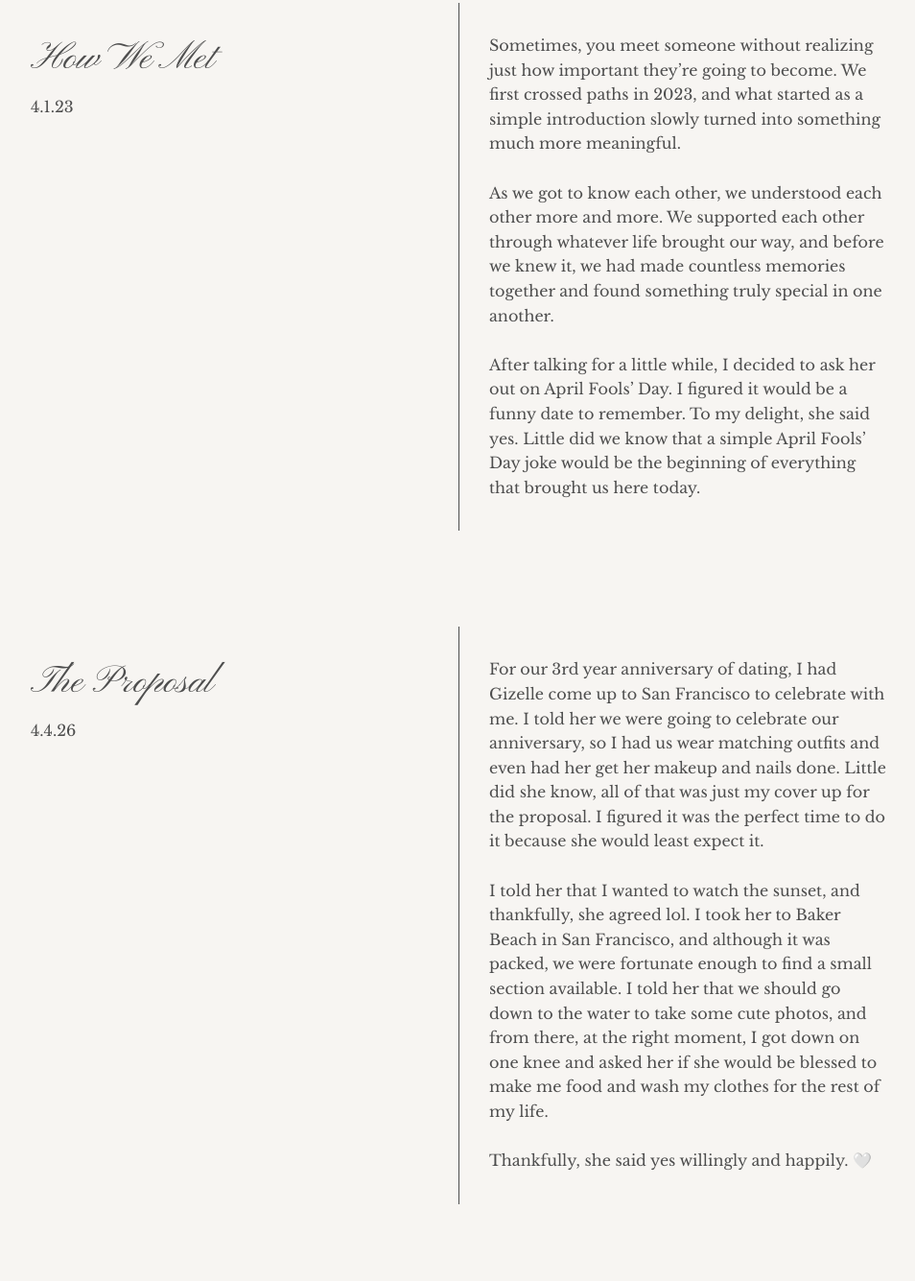
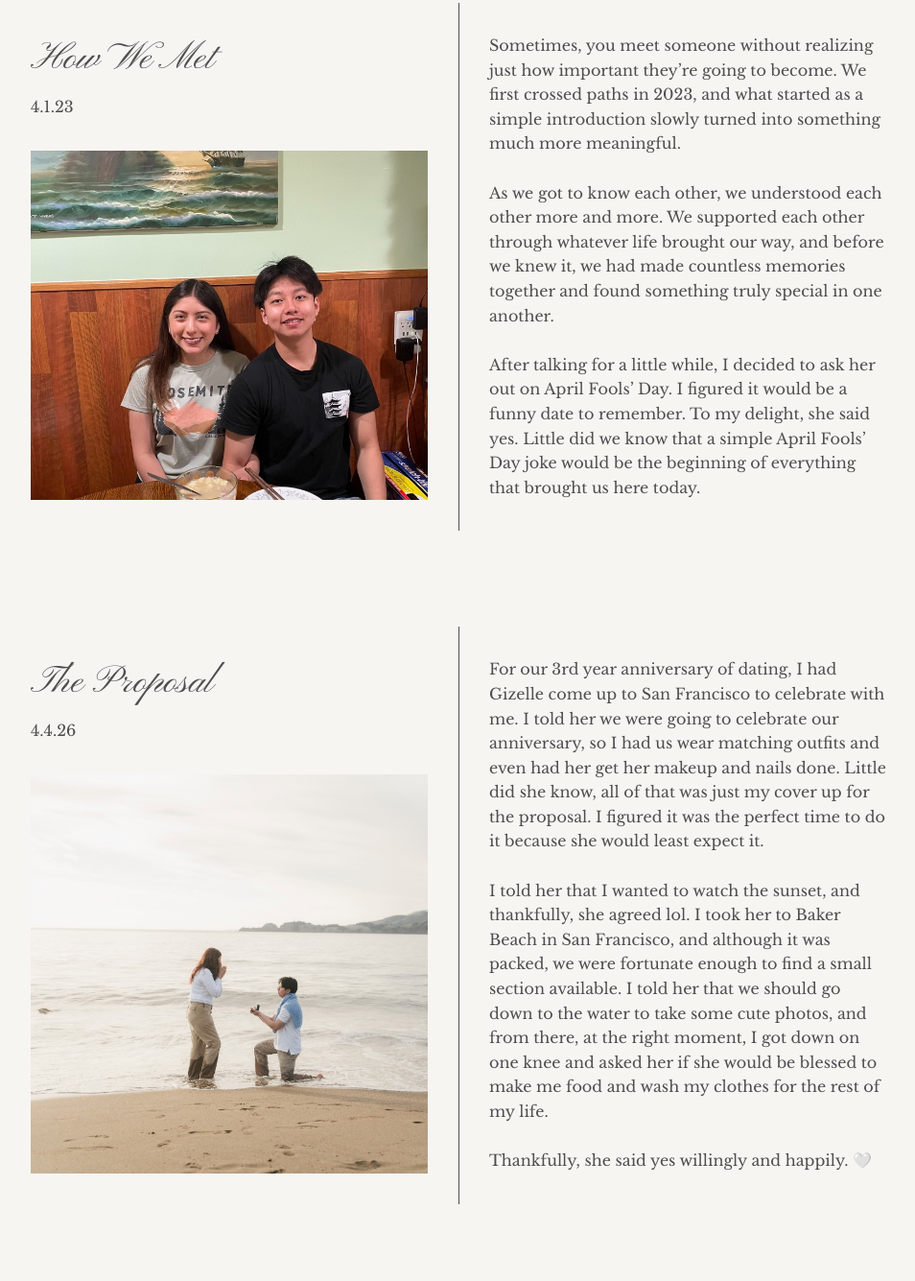
Before and after one commit to Luke7787/wedding-website, a website: page index.html in a window 1280 px wide. Shown: the part 1665-3000 px from the top of the page at 96% size, without its empty margins (162-1116 px from the left). Drawn offline with nearby package versions, Linux system fonts and the light colour scheme.

Commit message:
added photos to home page

```diff
--- a/index.html
+++ b/index.html
@@ -349,6 +349,25 @@
         align-items: flex-start;
         overflow-wrap: anywhere;
       }
+      .story.has-photo {
+        align-items: stretch;
+      }
+      .story.has-photo .story-title {
+        display: flex;
+        flex-direction: column;
+      }
+      .story-photo {
+        width: 100%;
+        margin-top: 8px;
+        flex: 1 1 auto;
+        min-height: 0;
+        height: 1px;
+        object-fit: cover;
+        object-position: center 62%;
+      }
+      .story-photo.how-we-met {
+        object-position: center 33%;
+      }
       .story + .story {
         margin-top: 100px;
       }
@@ -1094,6 +1113,12 @@
         .story-copy {
           width: 100%;
           padding: 0;
+        }
+        .story-photo {
+          height: auto;
+          flex: none;
+          margin-top: 28px;
+          object-fit: unset;
         }
         .party-grid,
         .poi-grid,
@@ -1227,10 +1252,15 @@
               <a class="btn" href="#rsvp">RSVP</a>
             </div>
             <div class="stories">
-              <article class="story">
+              <article class="story has-photo">
                 <div class="story-title">
                   <h3>How We Met</h3>
                   <div class="story-date">4.1.23</div>
+                  <img
+                    class="story-photo how-we-met"
+                    src="./images/how-we-met.jpg"
+                    alt="Luke and Gizelle together at a table"
+                  />
                 </div>
                 <div class="story-rule"></div>
                 <div class="story-copy">
@@ -1258,10 +1288,15 @@
                   </p>
                 </div>
               </article>
-              <article class="story">
+              <article class="story has-photo">
                 <div class="story-title">
                   <h3>The Proposal</h3>
                   <div class="story-date">4.4.26</div>
+                  <img
+                    class="story-photo"
+                    src="./images/proposal.jpg"
+                    alt="Luke proposing to Gizelle at Baker Beach"
+                  />
                 </div>
                 <div class="story-rule"></div>
                 <div class="story-copy">
```
Also changed, not shown: images/how-we-met.jpg (added), images/proposal.jpg (added).
